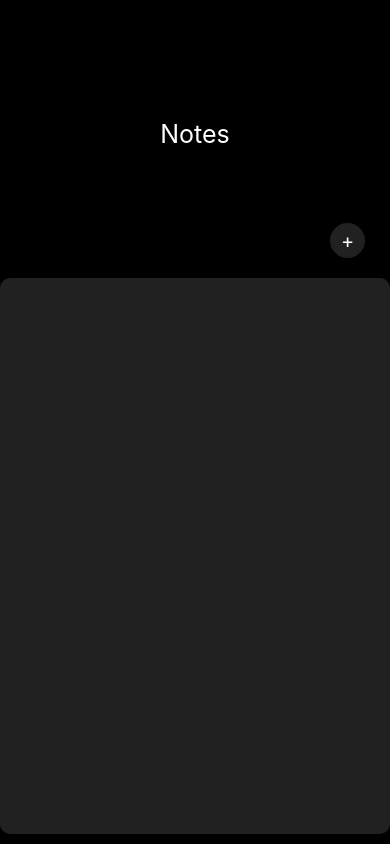
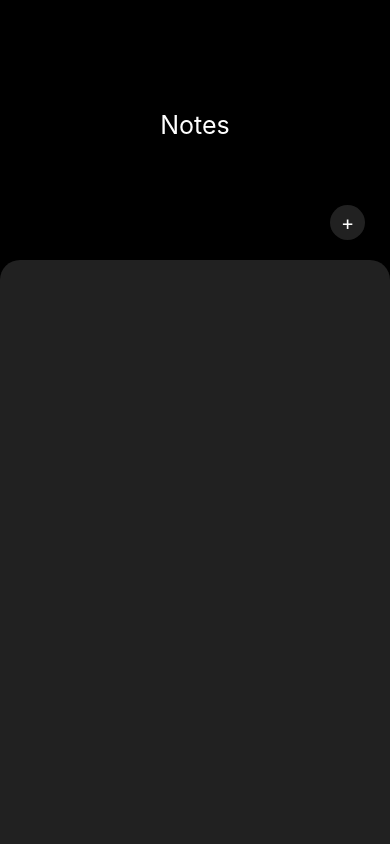
Before and after one commit to itzyashh/notesAppV2, a React Native app: screen /NotesScreen in a window 390 px wide. Built offline with nearby package versions, Linux system fonts and the light colour scheme.

Commit message:
fix NotesScreen scroll issue

```diff
--- a/src/screens/NotesScreen.jsx
+++ b/src/screens/NotesScreen.jsx
@@ -27,7 +27,7 @@ const NotesScreen = ({navigation}) => {
       }}>
       <View
         style={{
-          flex: 0.5,
+          height: 250,
           backgroundColor: 'black',
           justifyContent: 'center',
         }}>
@@ -59,14 +59,19 @@ const NotesScreen = ({navigation}) => {
           </View>
         </TouchableOpacity>
       </View>
-      <FlatList
-        contentContainerStyle={{
+      <View
+        style={{
           flex: 1,
             backgroundColor: '#212121',
             padding: 10,
-          marginVertical: 10,
-          borderRadius: 10,
+            marginTop: 10,
+            borderTopLeftRadius: 20,
+            borderTopRightRadius: 20,
           }}
+      >
+
+      <FlatList
+
        data={notes}
        renderItem={({item}) => (
          <Text style={{padding: 10, fontSize: 18, height: 44}}>
@@ -76,6 +81,7 @@ const NotesScreen = ({navigation}) => {
         keyExtractor={item => item.id}
         />
         </View>
+    </View>
   );
 };
 
```
Lines whose indentation alone changed are shown as unchanged.
